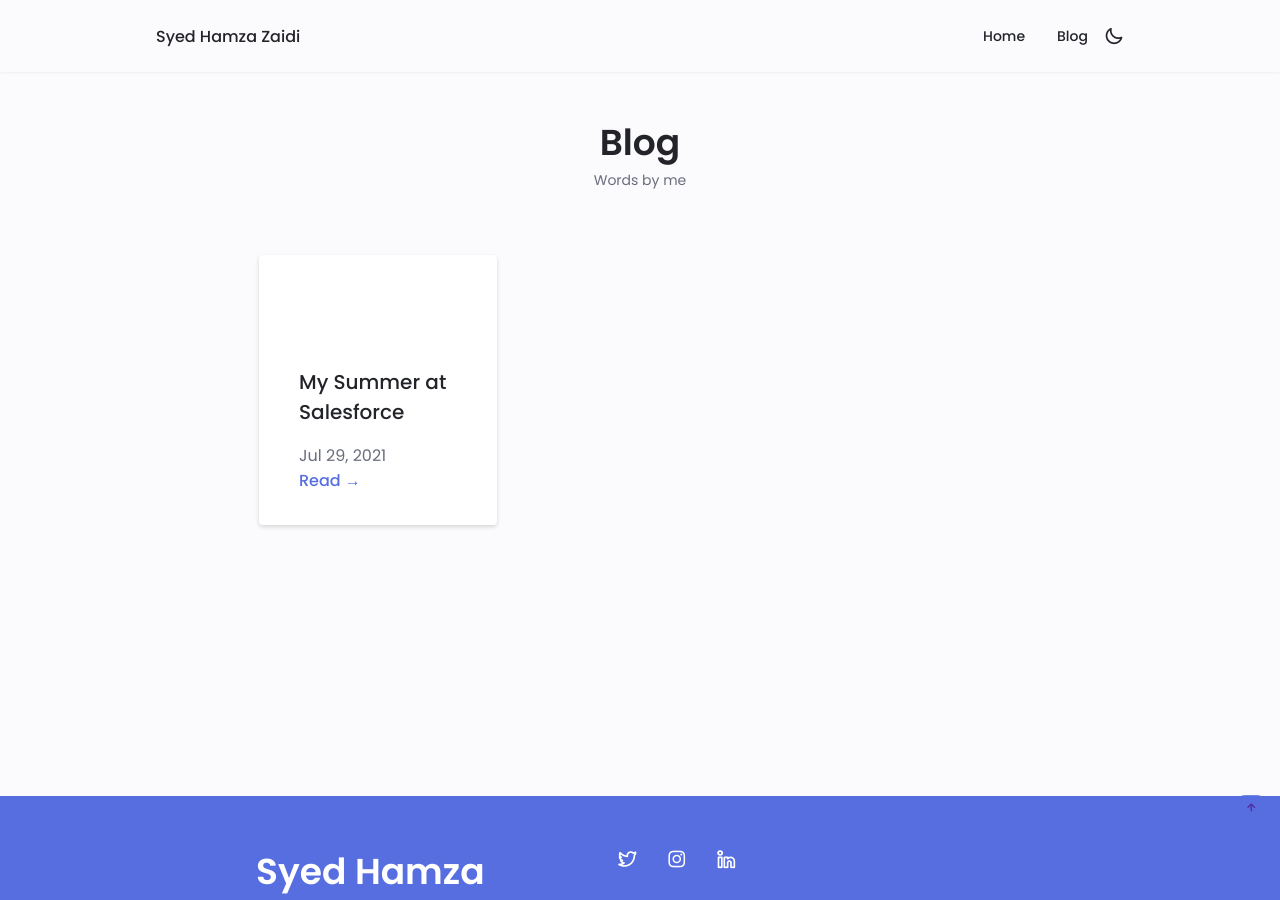
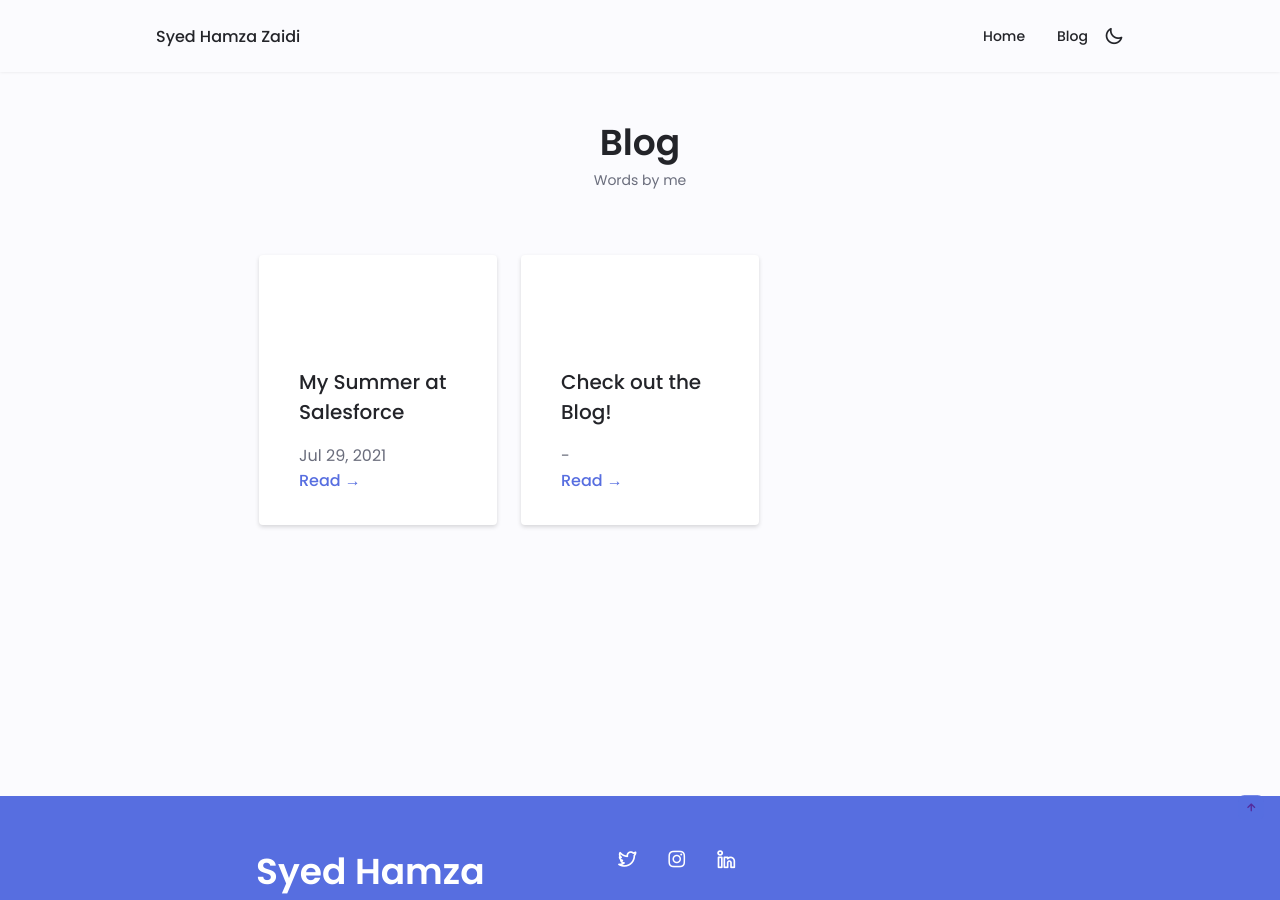
Before and after one commit to syedhamzazaidi/syedhamzazaidi.github.io, a Jekyll site: the page built from index.md, in a window 1280 px wide and 900 px high, scrolled down 3009 px. Built offline with Jekyll 4.4.1, drawn with Linux system fonts in a browser that asks for light colours.

Commit message:
add blog card in homepage, might revert later

```diff
--- a/_includes/home/blog.html
+++ b/_includes/home/blog.html
@@ -6,7 +6,7 @@
         {% for post in site.posts limit: 5 %}
         <div class="blog__content">
             <div>
-                <i class="uil {{ block.icon }} blog__icon"></i>
+                <i class="uil blog__icon"></i>
                 <h3 class="blog__title">{{ post.title }}</h3>
                 {%- assign date_format =  "%b %-d, %Y" -%}
                 <p><time class="dt-published" datetime="{{ post.date | date_to_xmlschema }}" itemprop="datePublished">
@@ -15,6 +15,14 @@
                 <a href="{{ post.url }}" class="button button-flex button--link">Read &rarr;</a>
            </div>
         </div>
+        <div class="blog__content">
+            <div>
+                <i class="uil blog__icon"></i>
+                <h3 class="blog__title">Check out the Blog!</h3>
+                <p>-</p>
+                <a href="{{ site.baseurl }}/blog" class="button button-flex button--link">Read &rarr;</a>
+           </div>
+        </div>
         {% endfor %}
     </div>
 </section>
--- a/assets/css/styles.css
+++ b/assets/css/styles.css
@@ -737,6 +737,7 @@ img{
 .blog__title{
     font-size: var(--h3-font-size);
     margin-bottom: var(--mb-1);
+    margin-right: var(--mb-1);
     font-weight: var(--font-medium);
 }
 
```
Also changed, not shown: blog.md (renamed from blog.html).
